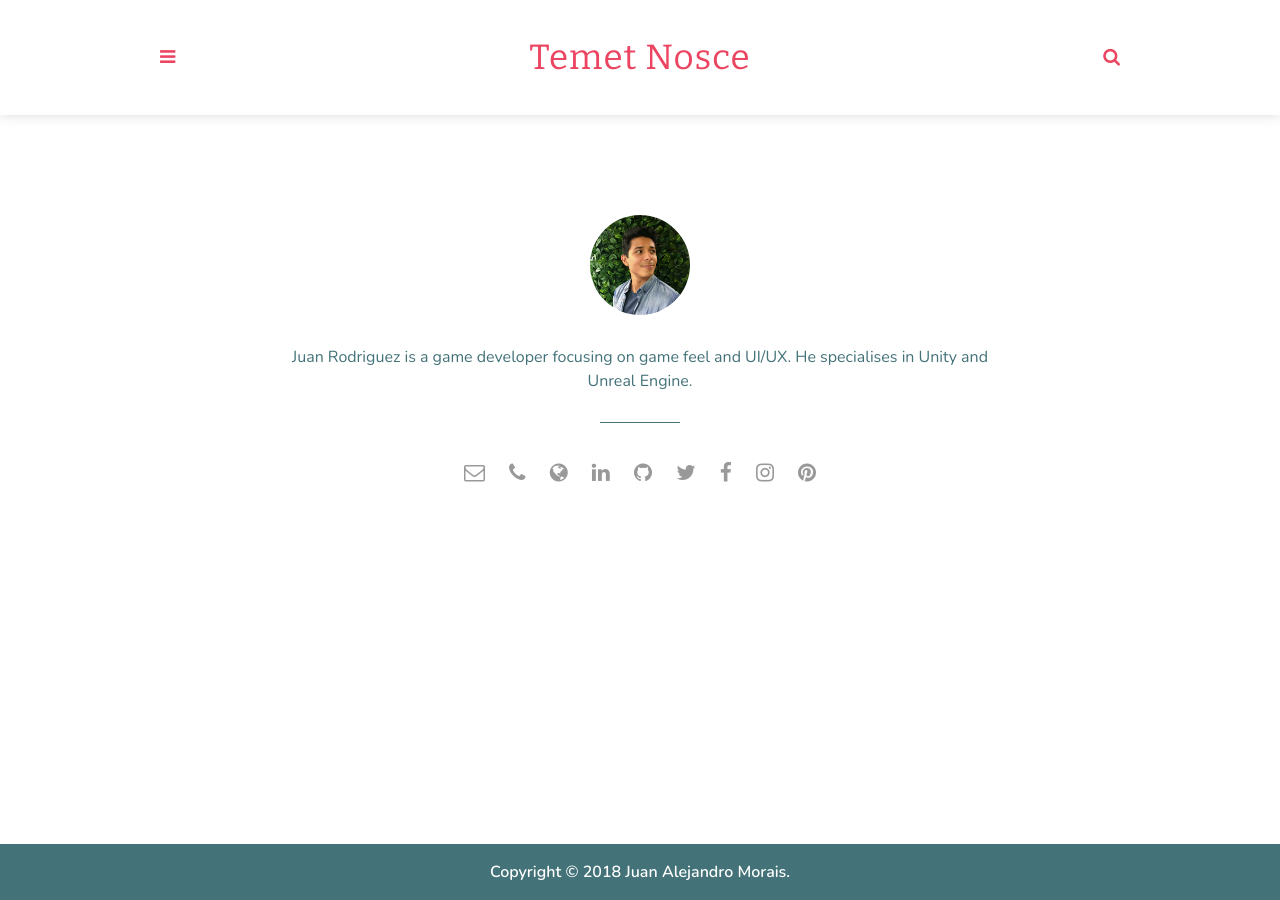
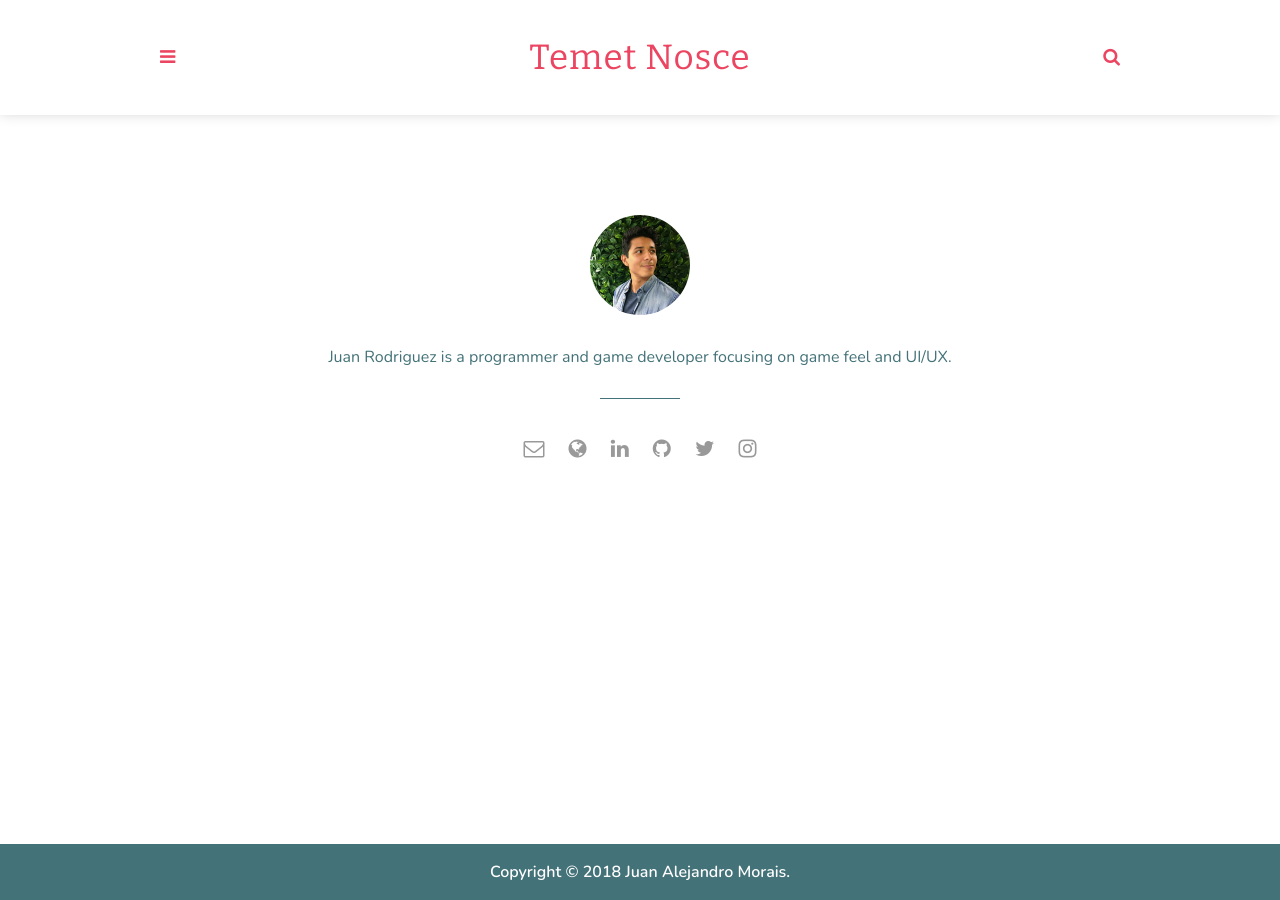
Before and after one commit to Mad-Hyrax/blog, a Jekyll site: the page built from _pages/about.html, in a window 1280 px wide. Built offline with Jekyll 4.4.1, drawn with Linux system fonts in a browser that asks for light colours.

Commit message:
Update about info

```diff
--- a/_config.yml
+++ b/_config.yml
@@ -1,9 +1,6 @@
 title: Juan Alejandro Morais
-email: your-email@domain.com
-description: > # this means to ignore newlines until "baseurl:"
-  Write an awesome description for your new site here. You can edit this
-  line in _config.yml. It will appear in your document head meta (for
-  Google search results) and in your feed.xml site description.
+email: timrodz@icloud.com
+description: This is my personal blog! Here I write about things in life and everything related to game development.
 permalink: ':title/'
 baseurl: "/blog" # the subpath of your site, e.g. /blog
 url: "https://Mad-Hyrax.github.io" # the base hostname & protocol for your site, e.g. http://example.com
@@ -11,7 +8,7 @@ url: "https://Mad-Hyrax.github.io" # the base hostname & protocol for your site,
 # Author settings
 author: Juan Alejandro Morais # add your name
 author-pic: headshot.jpeg
-about-author: Juan Rodriguez is a game developer focusing on game feel and UI/UX. He specialises in Unity and Unreal Engine.
+about-author: Juan Rodriguez is a programmer and game developer focusing on game feel and UI/UX.
 
 # Contact links
 email: timrodz@icloud.com # Add your Email address
@@ -31,7 +28,7 @@ instagram: timrodz # Add your Instagram handle
 discus_identifier: timrodz # Add your discus identifier
 
 # Tracker
-analytics: # Google Analytics
+# analytics: # Google Analytics
 
 # Paginate
 paginate: 6
--- a/_pages/about.html
+++ b/_pages/about.html
@@ -15,56 +15,38 @@ permalink: /about/
       <ul class="contact-list">
       {% if site.email %}
         <li class="email"><a href="mailto:{{site.email}}"><i class="fa fa-envelope-o"></i></a></li>
-      {% else %}
-        <li class="email"><a href="mailto:example.adam@blog.com"><i class="fa fa-envelope-o" aria-hidden="true"></i></a></li>
       {% endif %}
 
       {% if site.phone %}
         <li class="phone"><a href="tel:{{site.phone}}"><i class="fa fa-phone"></i></a></li>
-      {% else %}
-        <li class="phone"><a href="tel:044 825 5523"><i class="fa fa-phone" aria-hidden="true"></i></a></li>
       {% endif %}
 
       {% if site.website %}
         <li class="website"><a href="http://{{site.website}}" target="_blank"><i class="fa fa-globe"></i></a></li>
-      {% else %}
-        <li class="website"><a href="https://artemsheludko.github.io" target="_blank"><i class="fa fa-globe" aria-hidden="true"></i></a></li>
       {% endif %}
 
       {% if site.linkedin %}
         <li class="linkedin"><a href="https://in.linkedin.com/in/{{site.linkedin}}" target="_blank"><i class="fa fa-linkedin"></i></a></li>
-      {% else %}
-        <li class="linkedin"><a href="https://in.linkedin.com/" target="_blank"><i class="fa fa-linkedin" aria-hidden="true"></i></a></li>
       {% endif %}
 
       {% if site.github %}
         <li class="github"><a href="http://github.com/{{site.github}}" target="_blank"><i class="fa fa-github"></i></a></li>
-      {% else %}
-        <li class="github"><a href="http://github.com/artemsheludko" target="_blank"><i class="fa fa-github" aria-hidden="true"></i></a></li>
       {% endif %}
 
       {% if site.twitter %}
         <li class="twitter"><a href="https://twitter.com/{{site.twitter}}" target="_blank"><i class="fa fa-twitter"></i></a></li>
-      {% else %}
-        <li class="twitter"><a href="https://twitter.com/artemsheludko_" target="_blank"><i class="fa fa-twitter" aria-hidden="true"></i></a></li>
       {% endif %}
 
       {% if site.facebook %}
         <li class="facebook"><a href="https://facebook.com/{{site.facebook}}" target="_blank"><i class="fa fa-facebook"></i></a></li>
-      {% else %}
-        <li class="facebook"><a href="https://facebook.com/" target="_blank"><i class="fa fa-facebook" aria-hidden="true"></i></a></li>
       {% endif %}
 
       {% if site.instagram %}
         <li class="instagram"><a href="https://instagram.com/{{site.instagram}}" target="_blank"><i class="fa fa-instagram"></i></a></li>
-      {% else %}
-        <li class="instagram"><a href="https://instagram.com/" target="_blank"><i class="fa fa-instagram" aria-hidden="true"></i></a></li>
       {% endif %}
 
       {% if site.pinterest %}
         <li class="pinterest"><a href="https://pinterest.com/{{site.pinterest}}" target="_blank"><i class="fa fa-pinterest"></i></a></li>
-      {% else %}
-        <li class="pinterest"><a href="https://pinterest.com/" target="_blank"><i class="fa fa-pinterest" aria-hidden="true"></i></a></li>
       {% endif %}
       </ul>
     </section> <!-- End About Body-->
```
